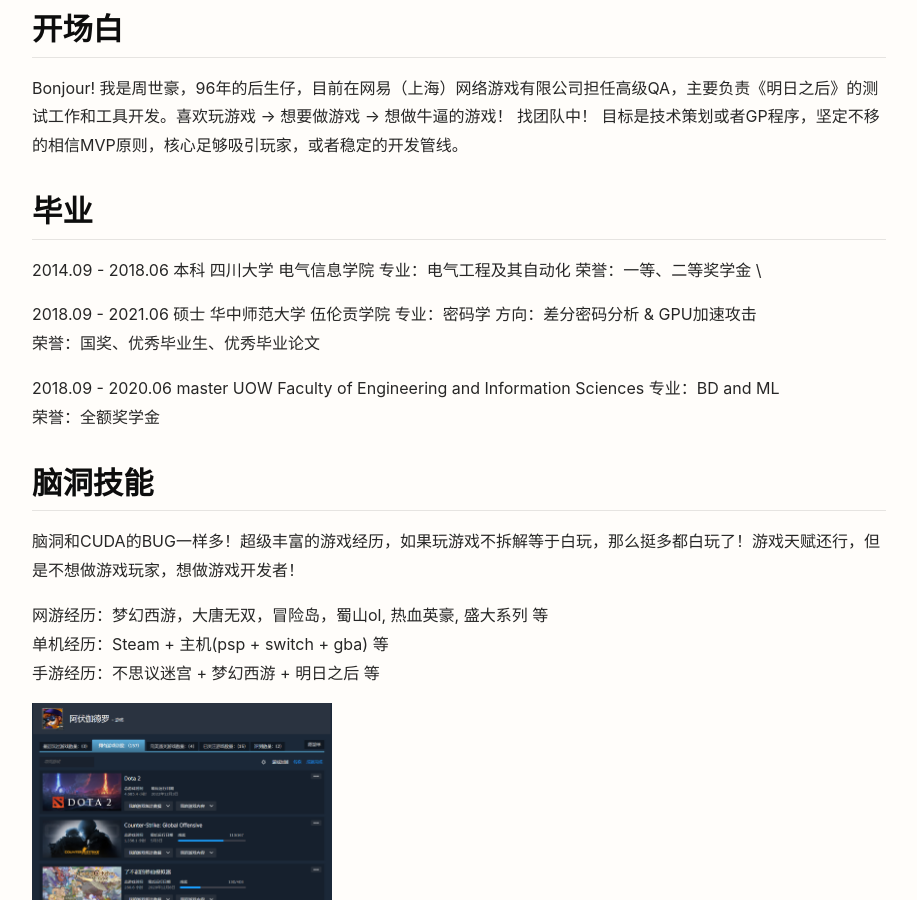
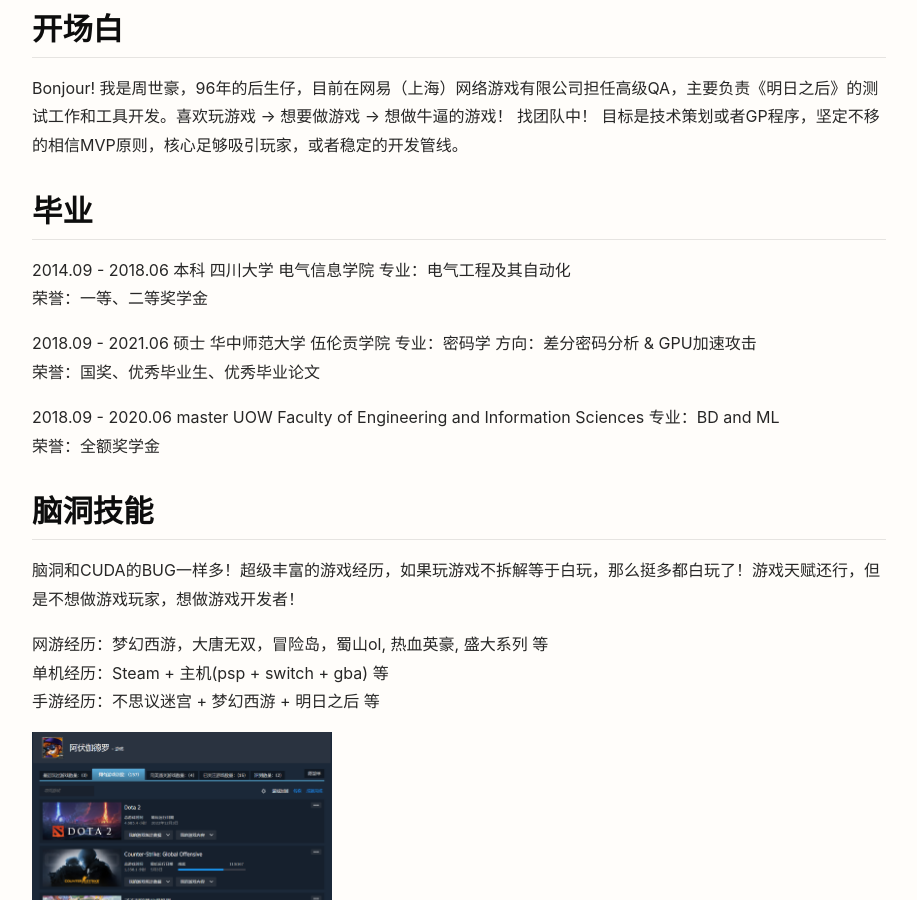
Before and after one commit to FrozzenCJ/FrozzenCJ.github.io, a Jekyll site: the page built from about.md, in a window 1280 px wide and 900 px high, scrolled down 475 px. Shown: the whole window, without its empty margins (181-1098 px from the left). Built offline with Jekyll 4.4.1, drawn with Linux system fonts in a browser that asks for light colours; nearby versions of some CDN libraries.

```diff
--- a/_config.yml
+++ b/_config.yml
@@ -55,7 +55,7 @@ author:
 
 ## => GitHub Repository (if the site is hosted by GitHub)
 ##############################
-repository: frozzenCJ/Notes
+repository: frozzenCJ/FrozzenCJ.github.io
 repository_tree: master
 
 
--- a/about.md
+++ b/about.md
@@ -19,8 +19,8 @@ Bonjour! 我是周世豪，96年的后生仔，目前在网易（上海）网络
 
 ## 毕业
 
-2014.09 - 2018.06 本科 四川大学 电气信息学院 专业：电气工程及其自动化
-荣誉：一等、二等奖学金 \
+2014.09 - 2018.06 本科 四川大学 电气信息学院 专业：电气工程及其自动化 \
+荣誉：一等、二等奖学金
 
 2018.09 - 2021.06 硕士 华中师范大学 伍伦贡学院 专业：密码学 方向：差分密码分析 & GPU加速攻击 \
 荣誉：国奖、优秀毕业生、优秀毕业论文
```
